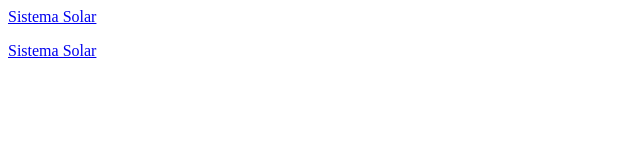
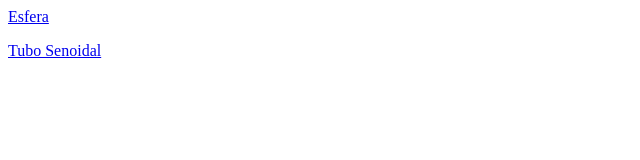
Before and after one commit to brusati/brusati.github.io, a plain HTML site: page Grilla/index.html in a window 1280 px wide. Shown: the full height of the page, 0-640 px from the left. Drawn offline with Linux system fonts and the light colour scheme.

Commit message:
Update index.html

```diff
--- a/Grilla/index.html
+++ b/Grilla/index.html
@@ -1,5 +1,5 @@
 <HTML>
 
-<p><a href="Grilla/grilla.html?forma=esfera">Sistema Solar</a>
+<p><a href="grilla.html?forma=esfera">Esfera</a>
 
-<p><a href="Grilla/grilla.html?forma=tubosenoidal">Sistema Solar</a>
+<p><a href="grilla.html?forma=tubosenoidal">Tubo Senoidal</a>
```
